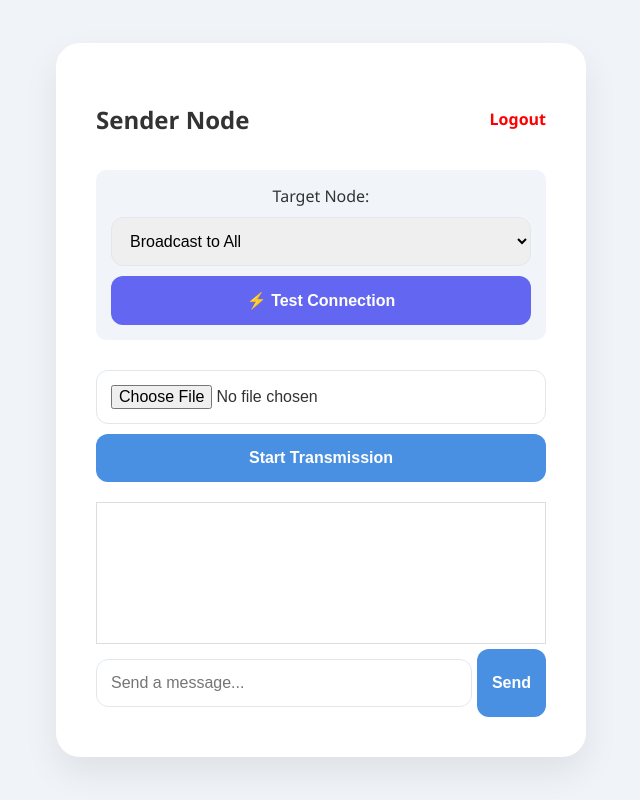
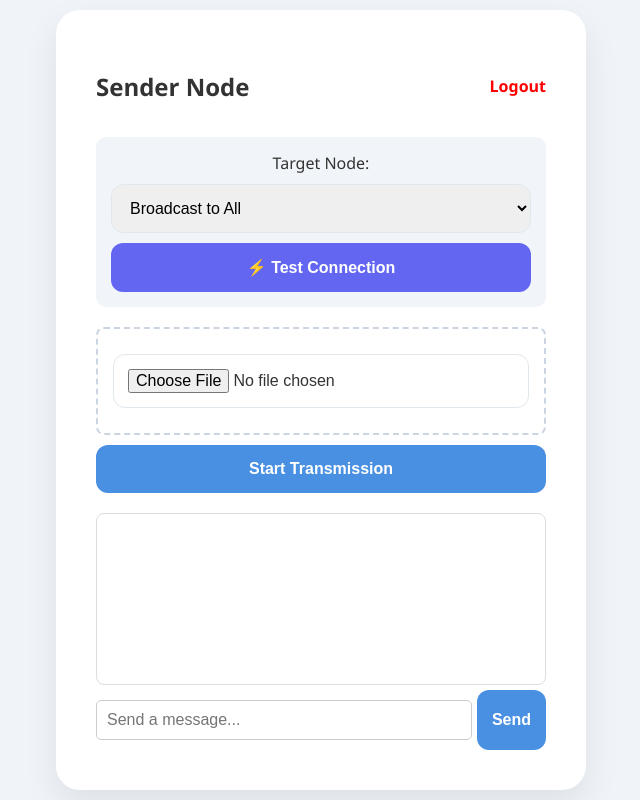
Before and after one commit to dhanushmsr/Secure-File-Transmissions, a Flask app: template templates/sender.html in a window 1280 px wide. Shown: the whole page, without its empty margins (319-959 px from the left). Run offline with Flask 3, Linux system fonts and the light colour scheme; the template is opened without the code that fills it: most values are stand-ins (such as "Sample title", 1, 10 or a date in 2020); some libraries are stand-ins or nearby versions.

Commit message:
sender.html
Enhanced UI elements for file upload and chat features.

```diff
--- a/templates/sender.html
+++ b/templates/sender.html
@@ -1,7 +1,9 @@
 <!DOCTYPE html>
 <html>
-<head><link rel="stylesheet" href="/static/css/style.css">
-<script src="https://cdnjs.cloudflare.com/ajax/libs/socket.io/4.0.1/socket.io.js"></script></head>
+<head>
+    <link rel="stylesheet" href="/static/css/style.css">
+    <script src="https://cdnjs.cloudflare.com/ajax/libs/socket.io/4.0.1/socket.io.js"></script>
+</head>
 <body>
     <div class="container">
         <div style="display:flex; justify-content:space-between; align-items:center;">
@@ -22,36 +24,71 @@
 
         <form action="/upload" method="post" enctype="multipart/form-data" style="margin-top:20px;">
             <input type="hidden" name="target_receiver" id="hiddenTarget" value="all">
-            <input type="file" name="file" required>
+            <div style="border: 2px dashed #cbd5e1; padding: 15px; border-radius: 8px; margin-bottom: 10px;">
+                <input type="file" name="file" required style="width: 100%;">
+            </div>
             <button type="submit" class="btn" onclick="document.getElementById('hiddenTarget').value = document.getElementById('targetSelect').value">Start Transmission</button>
         </form>
 
-        <div id="chatBox" style="height:120px; overflow-y:auto; background:#fff; border:1px solid #ddd; margin-top:20px; padding:10px; font-size:0.8rem; text-align:left;"></div>
+        <div id="chatBox" style="height:150px; overflow-y:auto; background:#fff; border:1px solid #ddd; margin-top:20px; padding:10px; font-size:0.85rem; text-align:left; border-radius: 8px;"></div>
+
         <div style="display:flex; gap:5px; margin-top:5px;">
-            <input type="text" id="mInp" placeholder="Send a message..." style="flex:1;">
+            <input type="text" id="mInp" placeholder="Send a message..." style="flex:1; padding: 10px; border-radius: 5px; border: 1px solid #ccc;">
             <button onclick="sendMsg()" class="btn" style="width:auto; margin:0;">Send</button>
         </div>
     </div>
+
     <script>
         const socket = io();
+
         function testLink() {
             const t = document.getElementById('targetSelect').value;
             socket.emit('test_connection', { target: t });
             alert("Test signal sent to " + t);
         }
+
         function sendMsg() {
             const m = document.getElementById('mInp').value;
             const t = document.getElementById('targetSelect').value;
-            if(m) { socket.emit('send_message', { msg: m, target: t }); document.getElementById('mInp').value=""; }
+            if(m.trim() !== "") {
+                socket.emit('send_message', { msg: m, target: t });
+                document.getElementById('mInp').value = "";
+            }
         }
+
+        // Handle ENTER key for messages
+        document.getElementById('mInp').addEventListener("keypress", function(e) {
+            if (e.key === "Enter") sendMsg();
+        });
+
+        // LISTENER: This makes receiver messages visible
         socket.on('new_message', d => {
-            document.getElementById('chatBox').innerHTML += `<div><b>${d.user}:</b> ${d.msg}</div>`;
+            const cb = document.getElementById('chatBox');
+            // Adding timestamp and better formatting
+            cb.innerHTML += `<div style="margin-bottom: 5px;">
+                                <span style="color:#4a90e2; font-weight:bold;">${d.user}:</span>
+                                <span>${d.msg}</span>
+                                <small style="color:#999; float:right;">${d.time || ''}</small>
+                             </div>`;
+            cb.scrollTop = cb.scrollHeight; // Auto-scroll to latest message
         });
+
+        // LISTENER: For new receivers joining the network
         socket.on('update_user_list', d => {
             const s = document.getElementById('targetSelect');
-            const o = document.createElement('option');
-            o.value = "room_" + d.phone; o.text = d.name + " (" + d.phone + ")";
-            s.appendChild(o);
+            // Avoid duplicates if already in list
+            const existing = Array.from(s.options).some(opt => opt.value === "room_" + d.phone);
+            if (!existing) {
+                const o = document.createElement('option');
+                o.value = "room_" + d.phone;
+                o.text = d.name + " (" + d.phone + ")";
+                s.appendChild(o);
+            }
+        });
+
+        // Optional: Alert for file-related notifications
+        socket.on('notify_sender', d => {
+            console.log("Transmission update:", d);
         });
     </script>
 </body>
```
